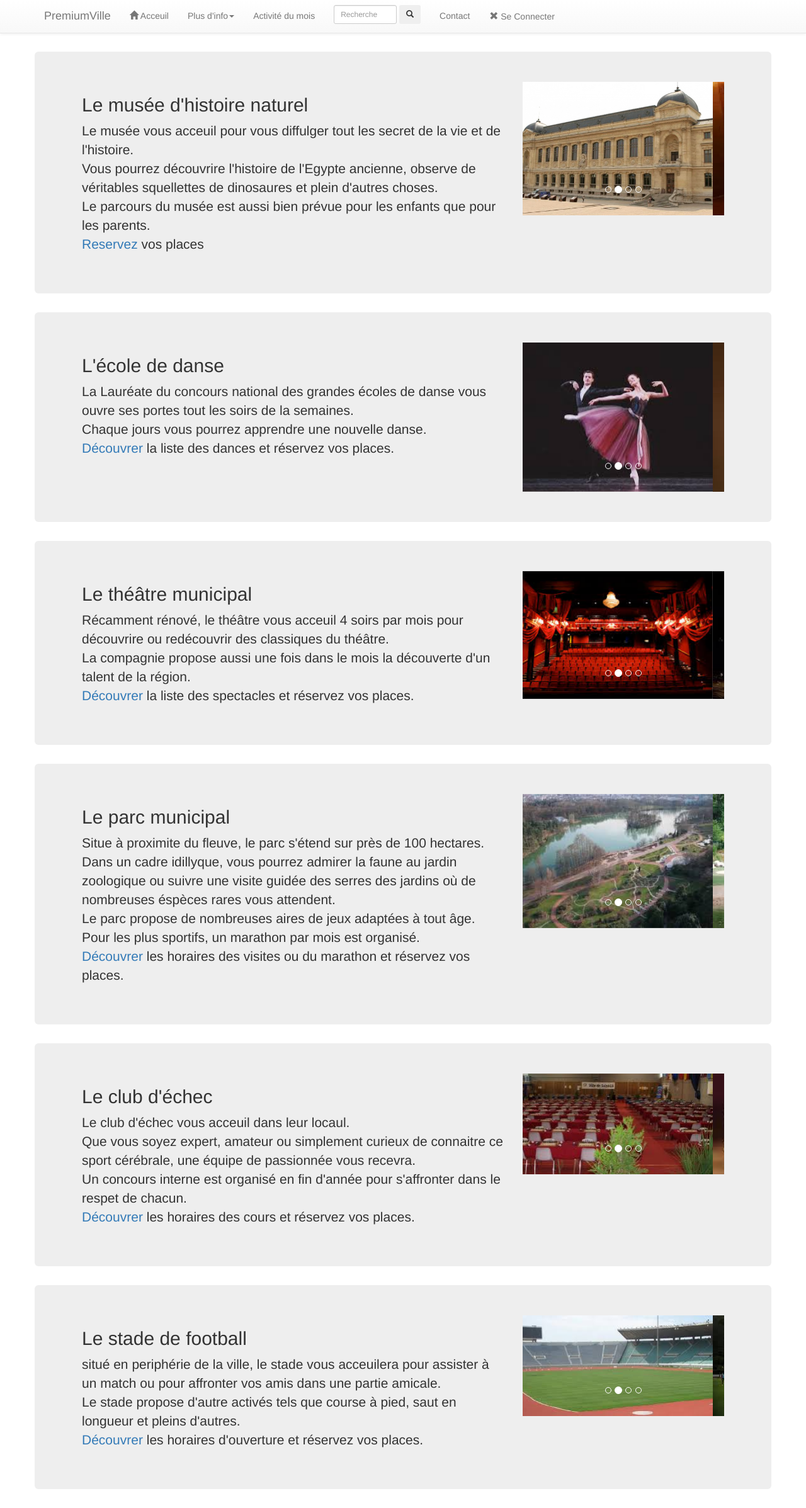
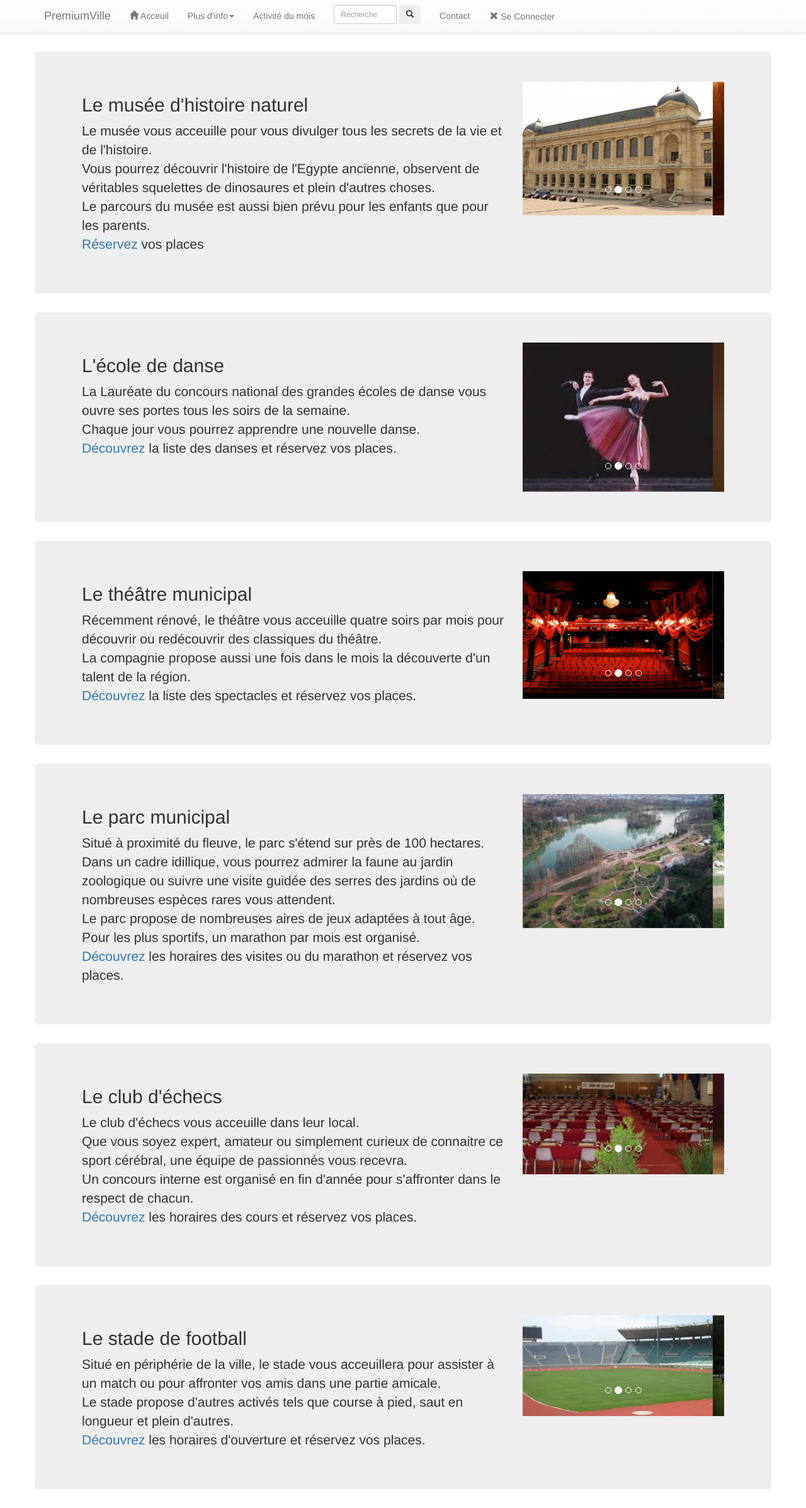
Before and after one commit to philou69/PremiumVille, a plain HTML site: page plusInfos.html in a window 1280 px wide. Shown: the whole page at 63% size. Drawn offline with nearby package versions, Linux system fonts and the light colour scheme.

Commit message:
Correction des fautes d'orthographes de la navbar et de plusIonfo.html

```diff
--- a/plusInfos.html
+++ b/plusInfos.html
@@ -67,10 +67,10 @@
 	    	<div id="musee" class="jumbotron row">
 	    		<div  class="col-sm-8 moitie">
 	    			<h2>Le musée d'histoire naturel</h2>
-	    			<p>Le musée vous acceuil pour vous diffulger tout les secret de la vie et de l'histoire.<br/>
-					Vous pourrez découvrire l'histoire de l'Egypte ancienne, observe de véritables squellettes de dinosaures et plein d'autres choses.<br/>
-					Le parcours du musée est aussi bien prévue pour les enfants que pour les parents.<br/>
-					<a href="activiteMois.html#museum">Reservez</a> vos places
+	    			<p>Le musée vous acceuille pour vous divulger tous les secrets de la vie et de l'histoire.<br/>
+					Vous pourrez découvrir l'histoire de l'Egypte ancienne, observent de véritables squelettes de dinosaures et plein d'autres choses.<br/>
+					Le parcours du musée est aussi bien prévu pour les enfants que pour les parents.<br/>
+					<a href="activiteMois.html#museum">Réservez</a> vos places
 	    			</p>
 	    		</div>
 	    		<div class="col-sm-4 moitie">
@@ -94,9 +94,9 @@
 	    	<div id="ecoleDanse" class="jumbotron row">
 	    		<div  class="col-sm-8 moitie">
 	    			<h2>L'école de danse</h2>
-	    			<p>La Lauréate du concours national des grandes écoles de danse vous ouvre ses portes tout les soirs de la semaines.<br/>
-					Chaque jours vous pourrez apprendre une nouvelle danse.<br/>
-					<a href="activiteMois.html#danse">Découvrer</a> la liste des dances et réservez vos places.
+	    			<p>La Lauréate du concours national des grandes écoles de danse vous ouvre ses portes tous les soirs de la semaine.<br/>
+					Chaque jour vous pourrez apprendre une nouvelle danse.<br/>
+					<a href="activiteMois.html#danse">Découvrez</a> la liste des danses et réservez vos places.
 	    			</p>
 	    		</div>
 	    		<div class="col-sm-4 moitie">
@@ -119,9 +119,9 @@
 	    	<div id="theatreMunicipal" class="jumbotron row">
 	    		<div  class="col-sm-8 moitie">
 	    			<h2>Le théâtre municipal</h2>
-	    			<p>Récamment rénové, le théâtre vous acceuil 4 soirs par mois pour découvrire ou redécouvrir des classiques du théâtre.<br/>
+	    			<p>Récemment rénové, le théâtre vous acceuille quatre soirs par mois pour découvrir ou redécouvrir des classiques du théâtre.<br/>
 					La compagnie propose aussi une fois dans le mois la découverte d'un talent de la région.<br/>
-					<a href="activiteMois.html#theatre">Découvrer</a> la liste des spectacles et réservez vos places.
+					<a href="activiteMois.html#theatre">Découvrez</a> la liste des spectacles et réservez vos places.
 	    			</p>
 	    		</div>
 	    		<div class="col-sm-4 moitie">
@@ -144,11 +144,11 @@
 	    	<div id="parcMunicipal" class="jumbotron row">
 	    		<div  class="col-sm-8 moitie">
 	    			<h2>Le parc municipal</h2>
-	    			<p>Situe à proximite du fleuve, le parc s'étend sur près de 100 hectares.<br/>
-					Dans un cadre idillyque, vous pourrez admirer la faune au jardin zoologique ou suivre une visite guidée des serres des jardins où de nombreuses éspèces rares vous attendent.<br/>
+	    			<p>Situé à proximité du fleuve, le parc s'étend sur près de 100 hectares.<br/>
+					Dans un cadre idillique, vous pourrez admirer la faune au jardin zoologique ou suivre une visite guidée des serres des jardins où de nombreuses espèces rares vous attendent.<br/>
 					Le parc propose de nombreuses aires de jeux adaptées à tout âge.<br/>
 					Pour les plus sportifs, un marathon par mois est organisé.<br/>
-					<a href="activiteMois.html#parc">Découvrer</a> les horaires des visites ou du marathon et réservez vos places.
+					<a href="activiteMois.html#parc">Découvrez</a> les horaires des visites ou du marathon et réservez vos places.
 	    			</p>
 	    		</div>
 	    		<div class="col-sm-4 moitie">
@@ -170,11 +170,11 @@
 	    	</div>
 	    	<div id="clubEchec" class="jumbotron row">
 	    		<div  class="col-sm-8 moitie">
-	    			<h2>Le club d'échec</h2>
-	    			<p>Le club d'échec vous acceuil dans leur locaul.<br/>
-	    			Que vous soyez expert, amateur ou simplement curieux de connaitre ce sport cérébrale, une équipe de passionnée vous recevra.<br/>
-					Un concours interne est organisé en fin d'année pour s'affronter dans le respet de chacun. <br/>
-					<a href="activiteMois.html#echec">Découvrer</a> les horaires des cours et réservez vos places.
+	    			<h2>Le club d'échecs</h2>
+	    			<p>Le club d'échecs vous acceuille dans leur local.<br/>
+	    			Que vous soyez expert, amateur ou simplement curieux de connaitre ce sport cérébral, une équipe de passionnés vous recevra.<br/>
+					Un concours interne est organisé en fin d'année pour s'affronter dans le respect de chacun. <br/>
+					<a href="activiteMois.html#echec">Découvrez</a> les horaires des cours et réservez vos places.
 	    			</p>
 	    		</div>
 	    		<div class="col-sm-4 moitie">
@@ -197,9 +197,9 @@
 	    	<div id="stadeFootball" class="jumbotron row">
 	    		<div  class="col-sm-8 moitie">
 	    			<h2>Le stade de football</h2>
-	    			<p>situé en periphérie de la ville, le stade vous acceuilera pour assister à un match ou pour affronter vos amis dans une partie amicale.<br/>
-	    			Le stade propose d'autre activés tels que course à pied, saut en longueur et pleins d'autres.<br/>
-					<a href="activiteMois.html#stade">Découvrer</a> les horaires d'ouverture et réservez vos places.
+	    			<p>Situé en périphérie de la ville, le stade vous acceuillera pour assister à un match ou pour affronter vos amis dans une partie amicale.<br/>
+	    			Le stade propose d'autres activés tels que course à pied, saut en longueur et plein d'autres.<br/>
+					<a href="activiteMois.html#stade">Découvrez</a> les horaires d'ouverture et réservez vos places.
 	    			</p>
 	    		</div>
 	    		<div class="col-sm-4 moitie">
```
Also changed, not shown: activiteMois.html (+3 -3 lines), contact.html (+3 -3 lines), espaceMembre.html (+3 -3 lines), index.html (+4 -4 lines).
